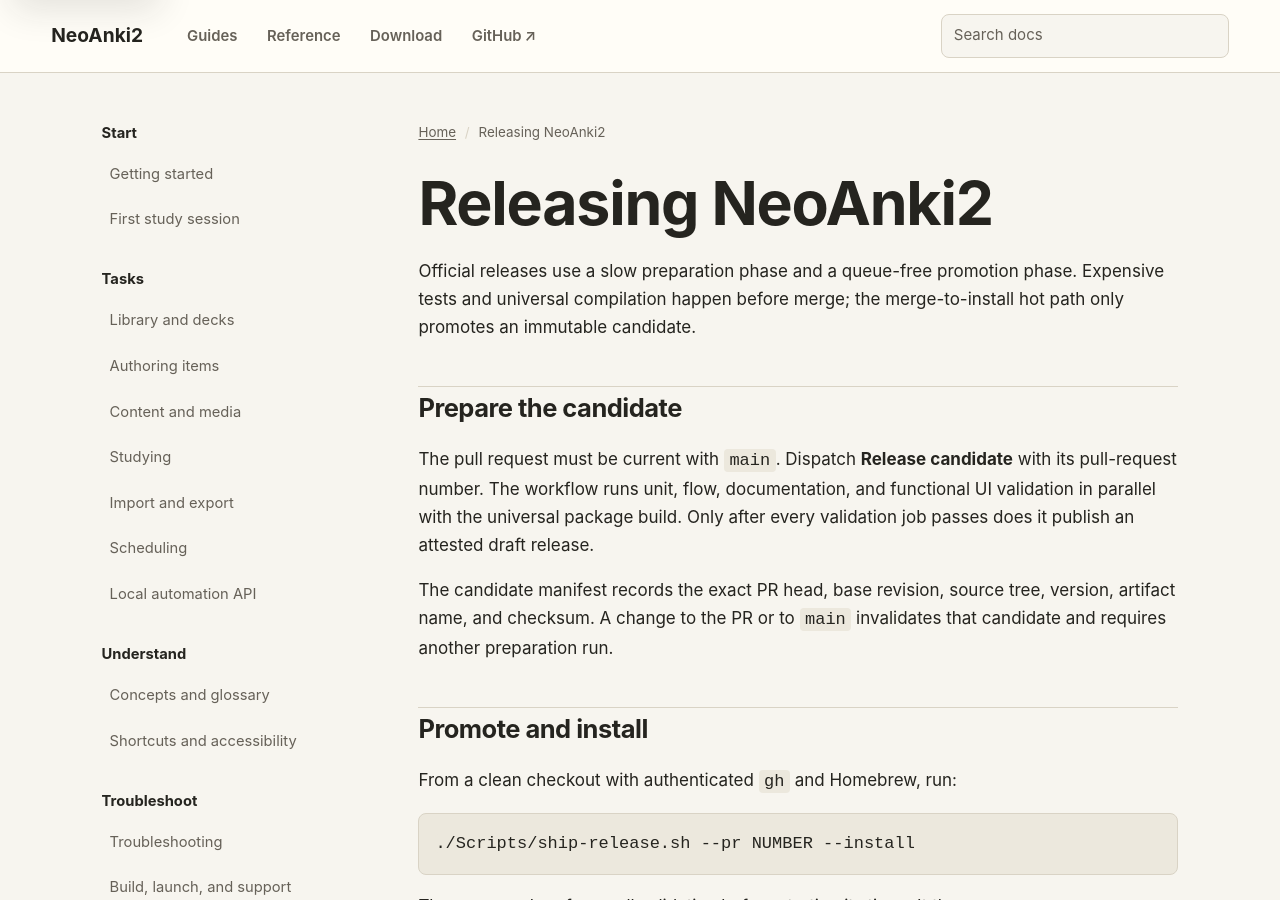
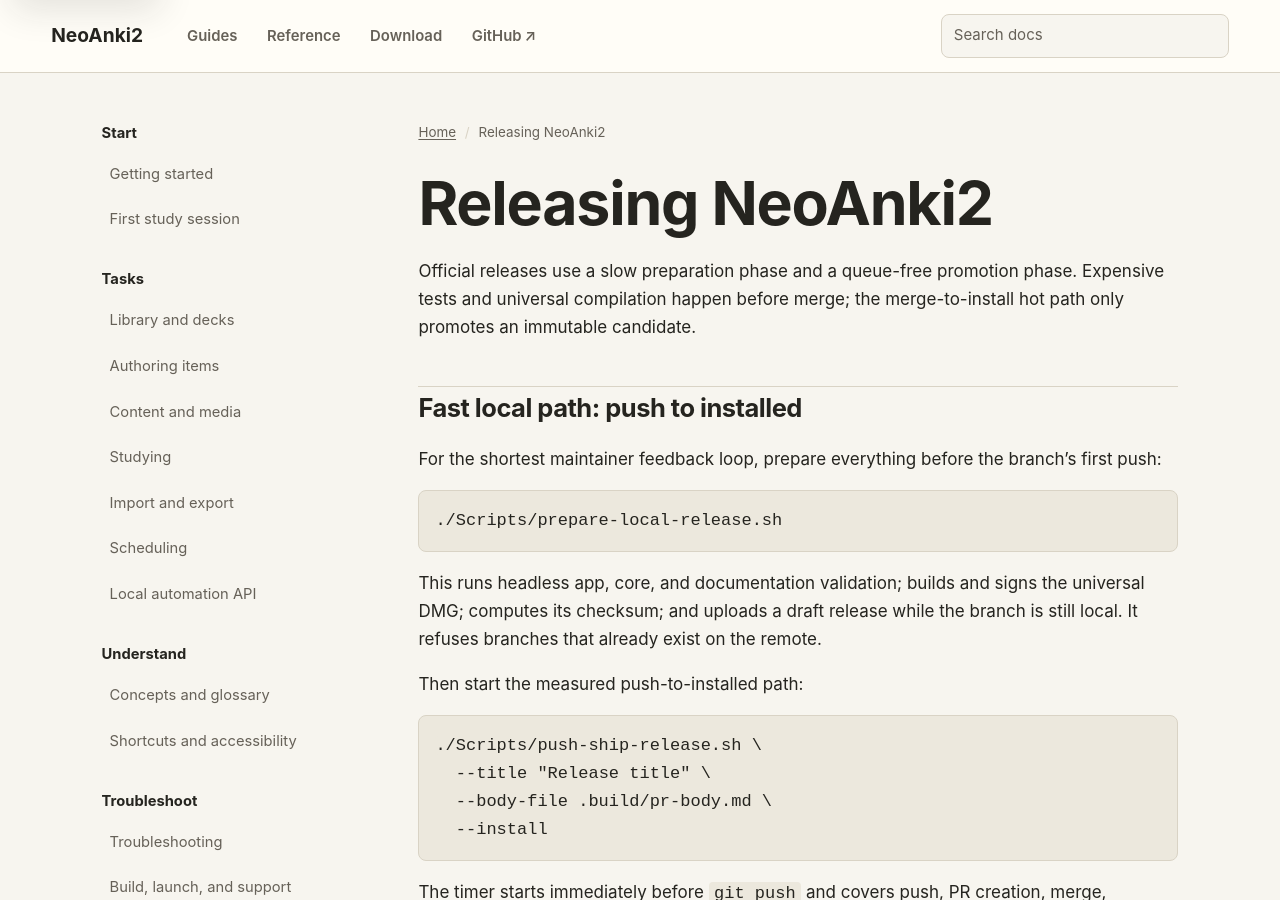
Before and after one commit to neoanki2/neoanki2, a Jekyll site: the page built from docs/RELEASING.md, in a window 1280 px wide and 900 px high. Built offline with Jekyll 4.4.1, drawn with Linux system fonts in a browser that asks for light colours; our own code applies the rules of GitHub Pages for plain Markdown files; some of the changed text lies outside the part shown.

Commit message:
Add pre-push local release path

````diff
--- a/docs/RELEASING.md
+++ b/docs/RELEASING.md
@@ -4,7 +4,35 @@
 phase. Expensive tests and universal compilation happen before merge; the
 merge-to-install hot path only promotes an immutable candidate.
 
-## Prepare the candidate
+## Fast local path: push to installed
+
+For the shortest maintainer feedback loop, prepare everything before the
+branch's first push:
+
+```bash
+./Scripts/prepare-local-release.sh
+```
+
+This runs headless app, core, and documentation validation; builds and signs the
+universal DMG; computes its checksum; and uploads a draft release while the
+branch is still local. It refuses branches that already exist on the remote.
+
+Then start the measured push-to-installed path:
+
+```bash
+./Scripts/push-ship-release.sh \
+  --title "Release title" \
+  --body-file .build/pr-body.md \
+  --install
+```
+
+The timer starts immediately before `git push` and covers push, PR creation,
+merge, publication, direct tap update, Homebrew refresh, installation, and
+verification. Local candidates are checksummed and ad-hoc signed but are not
+GitHub provenance-attested; use the CI path below when that attestation is
+required.
+
+## Attested CI path
 
 The pull request must be current with `main`. Dispatch **Release candidate**
 with its pull-request number. The workflow runs unit, flow, documentation, and
````
Also changed, not shown: README.md, 2 other files.
